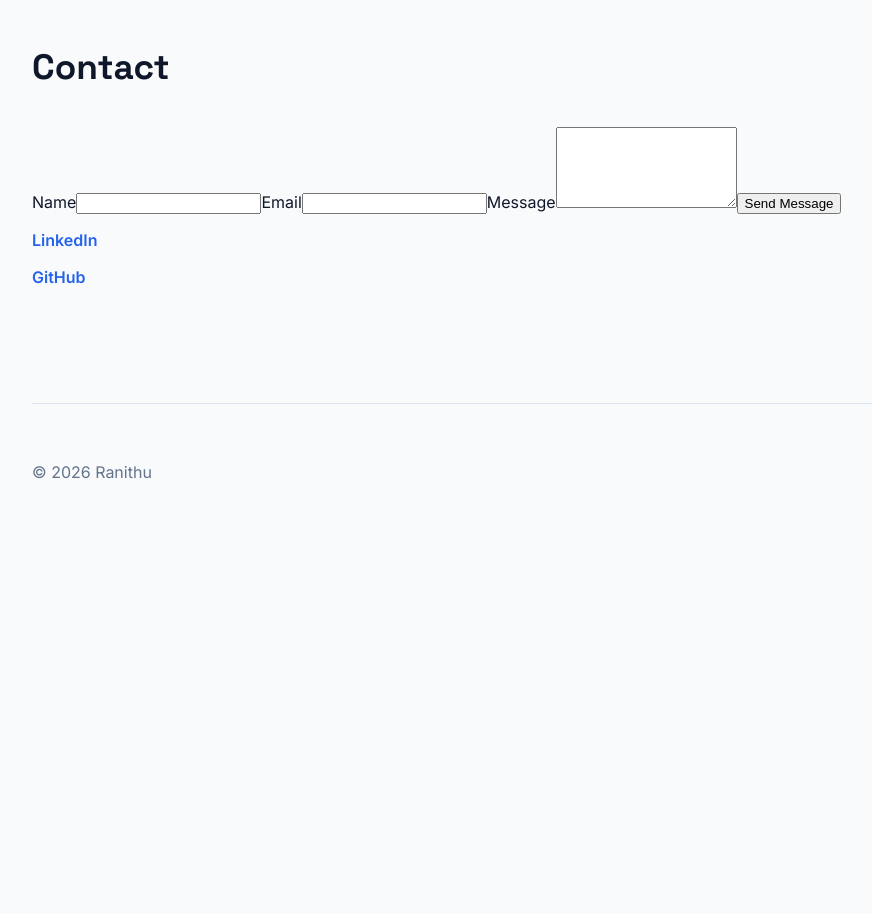
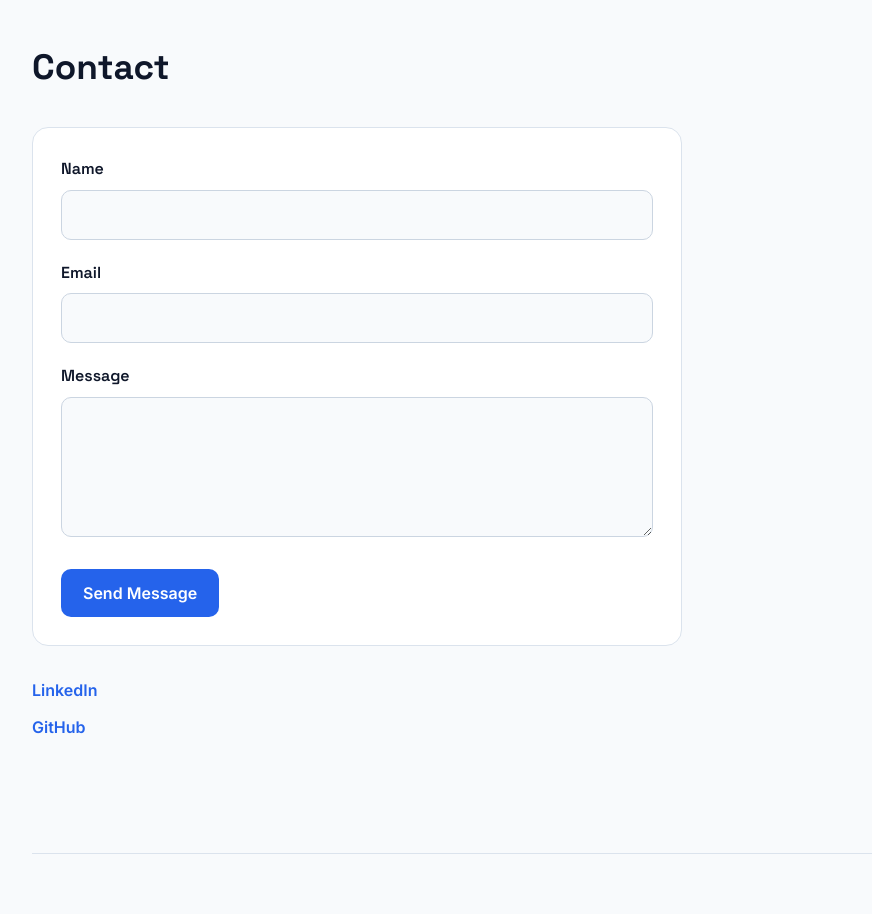
Before and after one commit to ranithu-h/ai-engineer-portfolio, a React (Vite) app: page / in a window 1280 px wide. Shown: the part 3120-4034 px from the top of the page, without its empty margins (140-1012 px from the left). Before the commit the page ends 3662 px from the top, so only its background shows below. Built offline with nearby package versions, Linux system fonts and the light colour scheme.

Commit message:
Improve contact form styling

```diff
--- a/src/App.css
+++ b/src/App.css
@@ -111,6 +111,73 @@ article p {
   margin-bottom: 20px;
 }
 
+/* Contact form */
+
+#contact form {
+  max-width: 650px;
+  background: white;
+  border: 1px solid #dbe3ed;
+  border-radius: 16px;
+  padding: 28px;
+  margin-bottom: 32px;
+}
+
+#contact label {
+  display: block;
+  font-family: 'Space Grotesk', sans-serif;
+  font-weight: 600;
+  margin-bottom: 8px;
+  margin-top: 20px;
+}
+
+#contact label:first-child {
+  margin-top: 0;
+}
+
+#contact input,
+#contact textarea {
+  width: 100%;
+  padding: 14px 16px;
+  border: 1px solid #cbd5e1;
+  border-radius: 10px;
+  background: #F8FAFC;
+  color: #0F172A;
+  font-family: 'Inter', sans-serif;
+  font-size: 1rem;
+  outline: none;
+  transition: border-color 0.2s, box-shadow 0.2s;
+}
+
+#contact textarea {
+  resize: vertical;
+  min-height: 140px;
+}
+
+#contact input:focus,
+#contact textarea:focus {
+  border-color: #2563EB;
+  box-shadow: 0 0 0 3px rgba(37, 99, 235, 0.12);
+}
+
+#contact button {
+  margin-top: 24px;
+  padding: 14px 22px;
+  border: none;
+  border-radius: 10px;
+  background: #2563EB;
+  color: white;
+  font-family: 'Inter', sans-serif;
+  font-size: 1rem;
+  font-weight: 600;
+  cursor: pointer;
+  transition: background 0.2s, transform 0.2s;
+}
+
+#contact button:hover {
+  background: #1d4ed8;
+  transform: translateY(-1px);
+}
+
 #contact p {
   margin: 12px 0;
 }
@@ -141,4 +208,8 @@ footer {
   section {
     padding: 70px 0;
   }
+
+  #contact form {
+    padding: 22px;
+  }
 }
```
